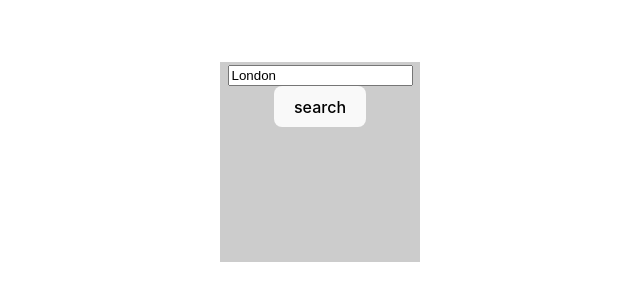
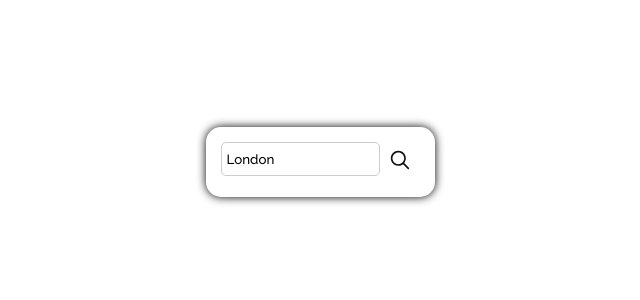
Before and after one commit to ZagSerSan/custom-developing_real-time, a React (Vite) app: page / in a window 1280 px wide. Shown: the part 270-570 px from the top of the page, without its empty margins (320-960 px from the left). Built offline with nearby package versions, Linux system fonts and the light colour scheme.

Commit message:
proces css

```diff
--- a/index.html
+++ b/index.html
@@ -4,6 +4,9 @@
     <meta charset="UTF-8" />
     <link rel="icon" type="image/svg+xml" href="/vite.svg" />
     <meta name="viewport" content="width=device-width, initial-scale=1.0" />
+    <link rel="preconnect" href="https://fonts.googleapis.com">
+    <link href="https://fonts.googleapis.com/css2?family=Raleway:wght@300;400;500;600;700&display=swap" rel="stylesheet">
+    <link rel="preconnect" href="https://fonts.gstatic.com" crossorigin>
     <title>Vite + React</title>
   </head>
   <body>
--- a/src/components/Widget.jsx
+++ b/src/components/Widget.jsx
@@ -1,6 +1,7 @@
 import React, {useEffect, useRef, useState } from 'react'
 import './widget.css'
 import {getWeather} from '../services/http.service'
+import search_icon from '../assets/search.svg'
 
 const Widget = () => {
   const [weatherData, setWeatherData] = useState(null)
@@ -15,12 +16,28 @@ const Widget = () => {
   }
 
   return (
-    <div className='wrapper'>
-      <div className="search">
+    <div className='search'>
+      <div className="search-place">
         <input ref={sityInput} type="text" defaultValue='London'/>
-        {weatherData && <img src={weatherData.icon_src} />}
-        <button onClick={getValue} >search</button>
+        <button onClick={getValue}>
+          <img src={search_icon} alt="Найти" />
+        </button>
       </div>
+      {weatherData && (
+        <div className="info">
+          <img src={weatherData.icon_src} />
+          <p className="info__cels">
+            {weatherData.main.temp.toString().slice(0,2)} °C
+          </p>
+          <p className="info__descrip">
+            {weatherData.weather[0].description}
+          </p>
+          <div className='info-colums'>
+            <p className='info-colums__col'>humidity: {weatherData.main.humidity}</p>
+            <p className='info-colums__col'>Wind speed: {weatherData.wind.speed}</p>
+          </div>
+        </div>
+      )}
     </div>
   )
 }
--- a/src/components/widget.css
+++ b/src/components/widget.css
@@ -1,5 +1,75 @@
-.wrapper {
-  width: 200px;
-  height: 200px;
-  background-color: #ccc;
+.search {
+  padding: 15px;
+  border-radius: 15px;
+  background-color: #fff;
+  -webkit-box-shadow: 0px 0px 10px #000;
+          box-shadow: 0px 0px 10px #000;
 }
+
+.search-place {
+  display: -webkit-box;
+  display: -ms-flexbox;
+  display: flex;
+}
+.search-place input {
+  font-family: "Raleway", sans-serif;
+  font-weight: 500;
+  width: 150px;
+  height: 30px;
+  padding-left: 5px;
+  border-radius: 5px;
+  border: 1px #ccc solid;
+}
+.search-place button {
+  font-family: "Raleway", sans-serif;
+  width: 40px;
+  height: 40px;
+  padding: 0;
+  margin: 0;
+  border: 0;
+  border-radius: 50%;
+  position: relative;
+  background-color: #fff;
+}
+.search-place button:focus {
+  outline: none;
+}
+.search-place button:before {
+  content: "";
+  position: absolute;
+  top: 0;
+  left: 0;
+  z-index: 1;
+  width: 100%;
+  height: 100%;
+  background: radial-gradient(#b8d4ff 40%, #fff 70%);
+  opacity: 0;
+  -webkit-transition: opacity 0.5s ease 0s;
+  transition: opacity 0.5s ease 0s;
+}
+.search-place button img {
+  position: relative;
+  height: 50%;
+  z-index: 2;
+}
+.search-place button:hover:before {
+  opacity: 1;
+}
+
+.info img {
+  margin: -10px auto;
+}
+.info p {
+  margin: 0;
+  padding: 0;
+}
+.info__cels {
+  font-family: "Raleway", sans-serif;
+  font-size: 25px;
+  font-weight: 700;
+}
+.info__descrip {
+  font-family: "Raleway", sans-serif;
+  font-weight: 400;
+  font-size: 14px;
+}
--- a/src/components/widget.scss
+++ b/src/components/widget.scss
@@ -1,5 +1,83 @@
-.wrapper {
-  width: 200px;
-  height: 200px;
-  background-color: #ccc;
+.search {
+  // width: 200px;
+  // height: 200px;
+  padding: 15px;
+  border-radius: 15px;
+  background-color: #fff;
+  box-shadow: 0px 0px 10px #000;
 }
+.search-place {
+  display: flex;
+
+  input {
+    font-family: "Raleway", sans-serif;
+    font-weight: 500;
+
+    width: 150px;
+    height: 30px;
+    padding-left: 5px;
+    border-radius: 5px;
+    border: 1px #ccc solid;
+  }
+  button {
+    font-family: "Raleway", sans-serif;
+
+    width: 40px;
+    height: 40px;
+
+    padding: 0;
+    margin: 0;
+    border: 0;
+    border-radius: 50%;
+    position: relative;
+    background-color: #fff;
+    &:focus {
+      outline: none;
+    }
+    &:before {
+      content: "";
+      position: absolute;
+      top: 0;
+      left: 0;
+      z-index: 1;
+      width: 100%;
+      height: 100%;
+      background: radial-gradient(#b8d4ff 40%, #fff 70%);
+      opacity: 0;
+      transition: opacity 0.5s ease 0s;
+    }
+    img {
+      position: relative;
+      height: 50%;
+      z-index: 2;
+    }
+    &:hover {
+      &:before {
+        opacity: 1;
+      }
+    }
+  }
+}
+.info {
+  img {
+    margin: -10px auto;
+  }
+  p {
+    margin: 0;
+    padding: 0;
+  }
+  &__cels {
+    font-family: "Raleway", sans-serif;
+    font-size: 25px;
+    font-weight: 700;
+  }
+  &__descrip {
+    font-family: "Raleway", sans-serif;
+    font-weight: 400;
+    font-size: 14px;
+  }
+}
+.info-colums {
+  &__col {
+  }
+}
--- a/src/index.css
+++ b/src/index.css
@@ -12,6 +12,7 @@
   -webkit-font-smoothing: antialiased;
   -moz-osx-font-smoothing: grayscale;
   -webkit-text-size-adjust: 100%;
+
 }
 
 a {
--- a/src/services/http.service.jsx
+++ b/src/services/http.service.jsx
@@ -6,7 +6,7 @@ export const getWeather = async (sityName) => {
   const API_key = config.API_key
 
   const {lat, lon} = await getGeolocation(sityName)
-  const apiEndPoint = `https://api.openweathermap.org/data/2.5/weather?lat=${lat}&lon=${lon}&appid=${API_key}`
+  const apiEndPoint = `https://api.openweathermap.org/data/2.5/weather?lat=${lat}&lon=${lon}&units=metric&appid=${API_key}`
 
   const {data} = await axois.get(apiEndPoint)
   return data
```
Also changed, not shown: src/assets/search.svg (added).
